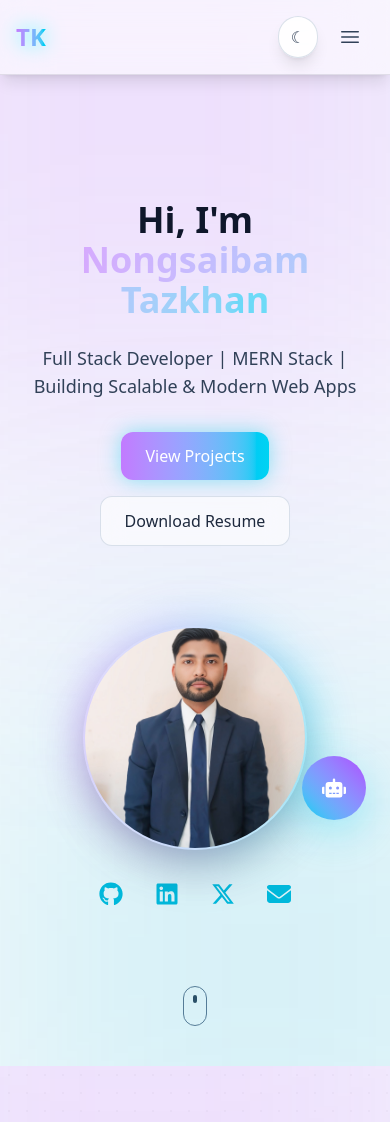
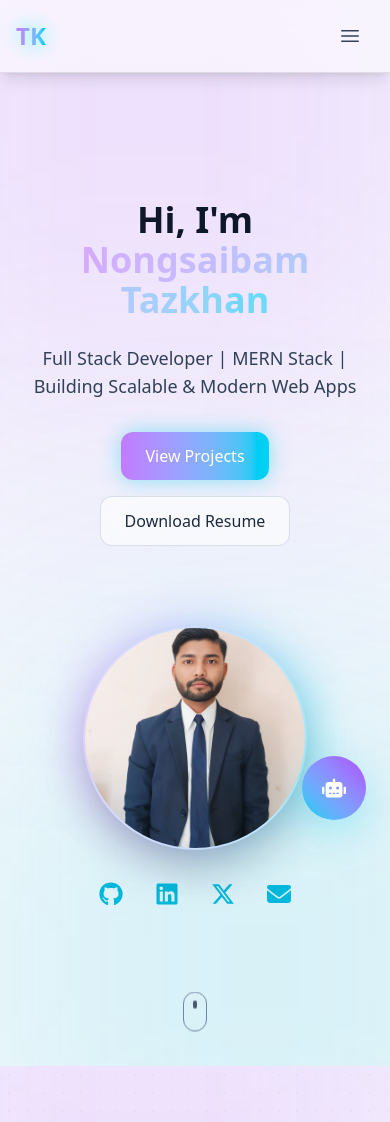
Before and after one commit to Nongsaibam/MyPortfolio, a React (Vite) app: page / in a window 390 px wide. Shown: the top 1122 px of the page. Built offline with nearby package versions, Linux system fonts and the light colour scheme.

Commit message:
update_scroll_indicator_motion

```diff
--- a/src/components/ProfilePage.jsx
+++ b/src/components/ProfilePage.jsx
@@ -2,7 +2,6 @@ import React from "react";
 import { Link } from "react-router-dom";
 import { FaGithub, FaLinkedin, FaXTwitter, FaEnvelope } from "react-icons/fa6";
 import { HiOutlineBars3, HiOutlineXMark } from "react-icons/hi2";
-import { useTheme } from "../context/ThemeContext";
 import tkImage from "../assets/1736923031405.jpg";
 
 const socialLinks = [
@@ -13,7 +12,6 @@ const socialLinks = [
 ];
 
 const ProfilePage = () => {
-  const { isDarkMode, toggleTheme } = useTheme();
   const [isMobileMenuOpen, setIsMobileMenuOpen] = React.useState(false);
   const navItems = ["About", "Experience", "Projects", "Skills"];
 
@@ -62,16 +60,6 @@ const ProfilePage = () => {
         </nav>
 
           <div className="flex items-center gap-2">
-            <button
-              type="button"
-              onClick={toggleTheme}
-              aria-label={`Switch to ${isDarkMode ? "light" : "dark"} mode`}
-              className="inline-flex items-center gap-2 rounded-full border border-slate-300/70 bg-white/85 px-3 py-2 text-sm font-medium text-slate-700 shadow-lg backdrop-blur-xl transition hover:bg-white dark:border-white/10 dark:bg-slate-900/75 dark:text-slate-100 dark:hover:bg-slate-900"
-            >
-              <span className="text-base">{isDarkMode ? "☀" : "☾"}</span>
-              <span className="hidden sm:inline">{isDarkMode ? "Light" : "Dark"}</span>
-            </button>
-
             <button
               type="button"
               onClick={() => setIsMobileMenuOpen((prev) => !prev)}
@@ -173,7 +161,7 @@ const ProfilePage = () => {
       </main>
 
       {/* Scroll Indicator */}
-      <div className="flex flex-col items-center pb-10">
+      <div className="scroll-indicator flex flex-col items-center pb-10">
         <div className="flex h-10 w-6 items-start justify-center rounded-full border border-slate-500 dark:border-white">
           <div className="mt-2 h-2 w-1 rounded-full bg-slate-700 dark:bg-white"></div>
         </div>
--- a/src/index.css
+++ b/src/index.css
@@ -32,7 +32,21 @@ body {
   display: none;
 }
 
-/* Custom animations if needed */
-.animate-spin-slow {
-  animation: spin 8s linear infinite;
+@keyframes scroll-indicator-down {
+  0% {
+    transform: translateY(0);
+    opacity: 1;
+  }
+  70% {
+    transform: translateY(12px);
+    opacity: 0.7;
+  }
+  100% {
+    transform: translateY(0);
+    opacity: 1;
+  }
 }
+
+.scroll-indicator {
+  animation: scroll-indicator-down 1.4s ease-in-out infinite;
+}
```
